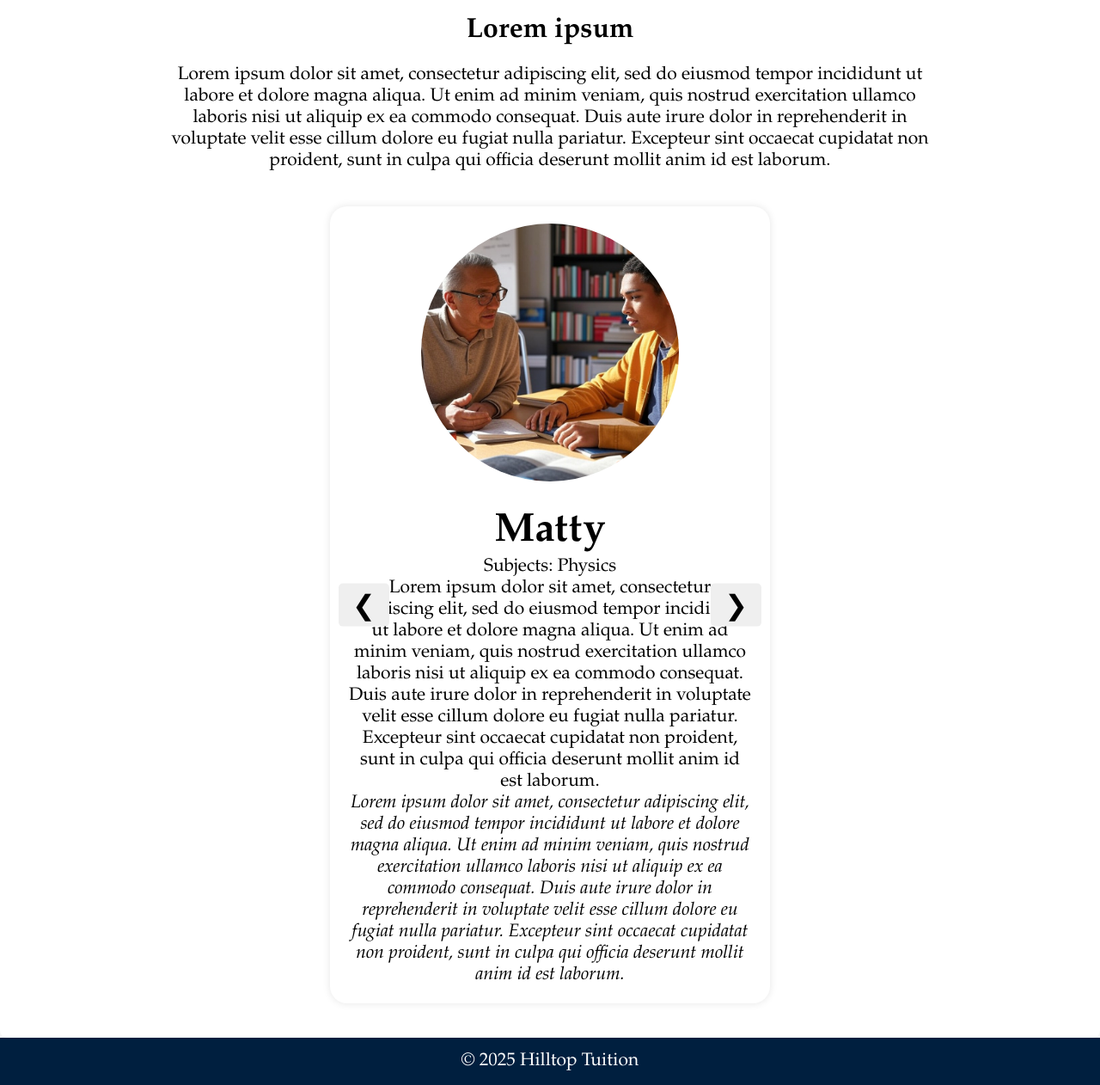
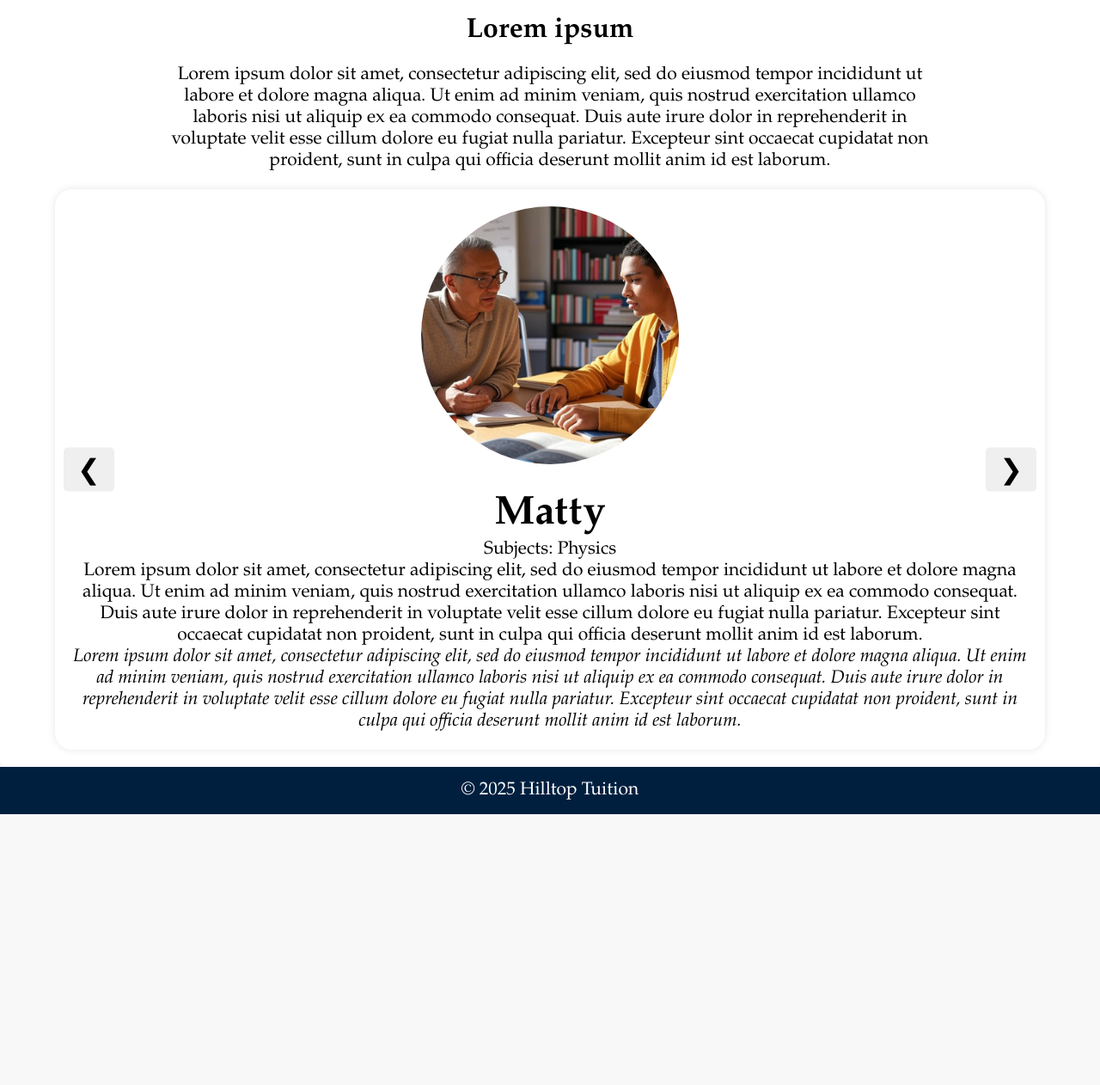
Before and after one commit to MattDwyer14/Hilltop-Tuition, a Django app: page / in a window 1280 px wide. Shown: the part 797-2059 px from the top of the page at 86% size. After the commit the page ends 1744 px from the top, so only its background shows below. Run offline with Django 5.2, Linux system fonts and the light colour scheme; data comes from the database, SQL or seed files in the repository.

Commit message:
margin edits

```diff
--- a/home/static/home/home_styles.css
+++ b/home/static/home/home_styles.css
@@ -138,8 +138,8 @@ main {
 /* Carousel Container */
 .carousel-container {
     position: relative;
-    width: 40%;
-    margin: 40px auto;
+    width: 90%;
+    margin: 20px auto;
     overflow: hidden;
     border-radius: 20px;
     color: var(--font-color);
```
